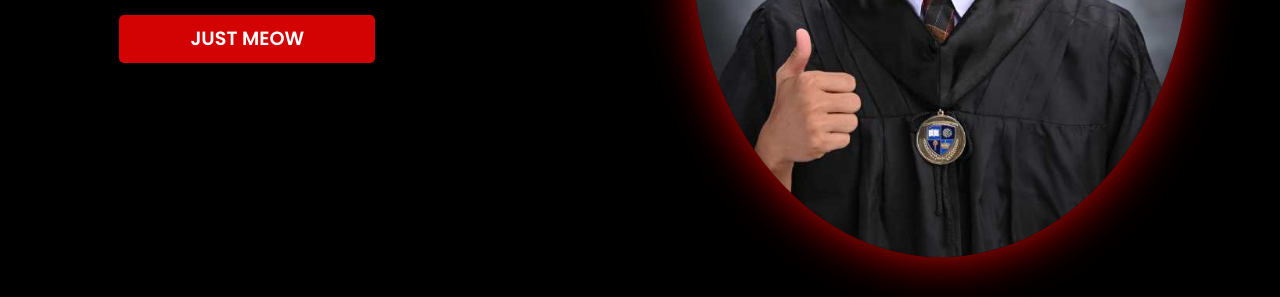
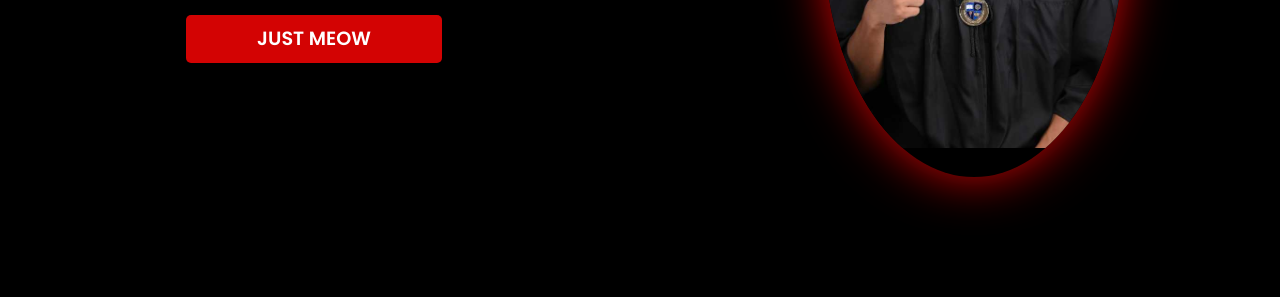
Before and after one commit to raymondmeoww/pewpew, a plain HTML site: page index.html/index.html in a window 1280 px wide. Shown: the part 503-800 px from the top of the page. Drawn offline with nearby package versions, Linux system fonts and the light colour scheme.

Commit message:
Update Style.css

```diff
--- a/index.html/Style.css
+++ b/index.html/Style.css
@@ -184,9 +184,9 @@ section{
 }
 
 .main-container .image{
-    width: 500px;
-    height: 80vh;
-    border-radius: 100%;
+    width: 300px;
+    height: 60vh;
+    border-radius: 70%;
     overflow: hidden;
     box-shadow: 0 0 50px rgb(211,3,3);
 }
```
